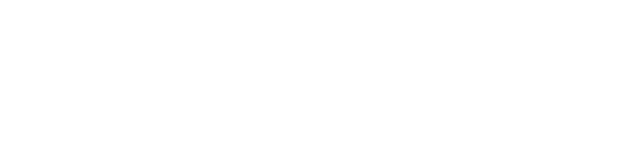
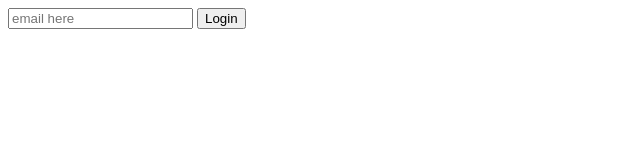
Before and after one commit to cobacobaberhadiah12345/game, a plain HTML site: page client/index.html in a window 1280 px wide. Shown: the whole page, without its empty margins (0-640 px from the left). Drawn offline with Linux system fonts and the light colour scheme.

Commit message:
selesai fitur login

```diff
--- a/client/index.html
+++ b/client/index.html
@@ -6,6 +6,11 @@
     <title>Document</title>
 </head>
 <body>
-
+    <section id="login-page">
+        <form>
+            <input type="email" placeholder="email here">
+            <button>Login</button>
+        </form>
+    </section>
 </body>
 </html>
```
